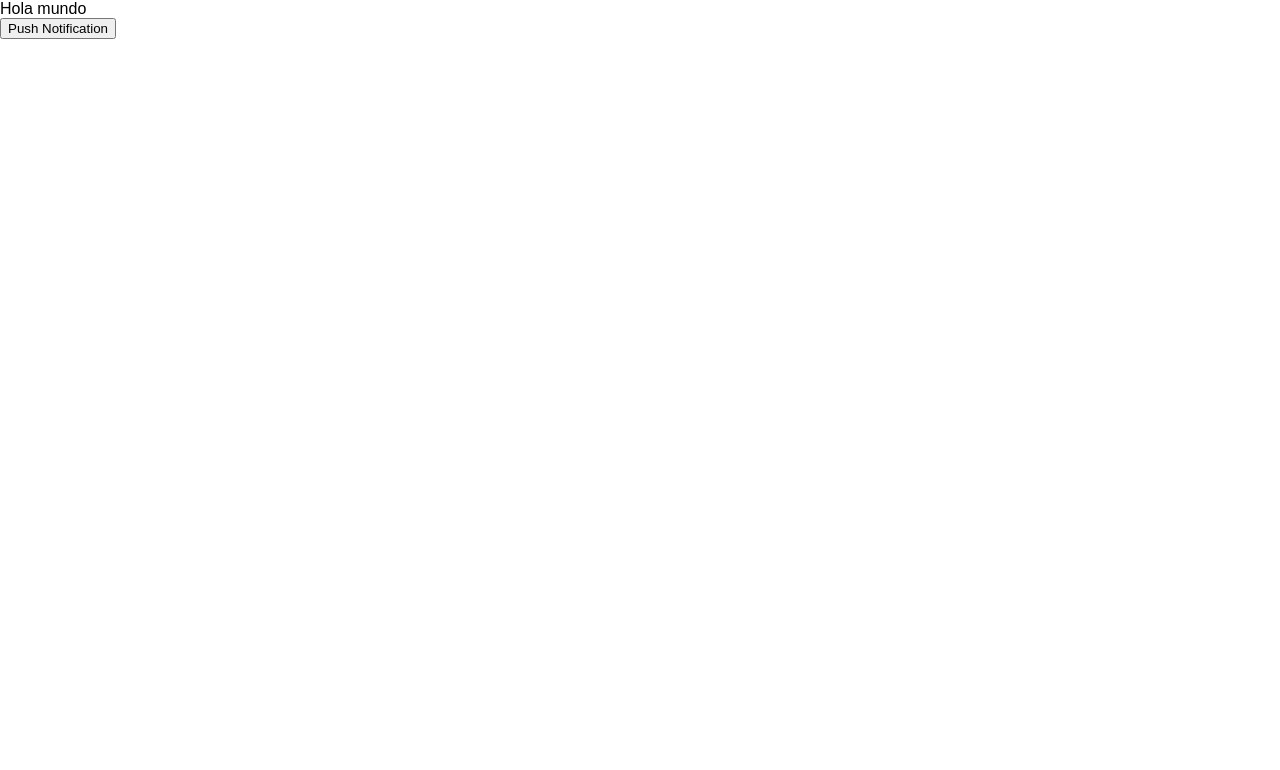
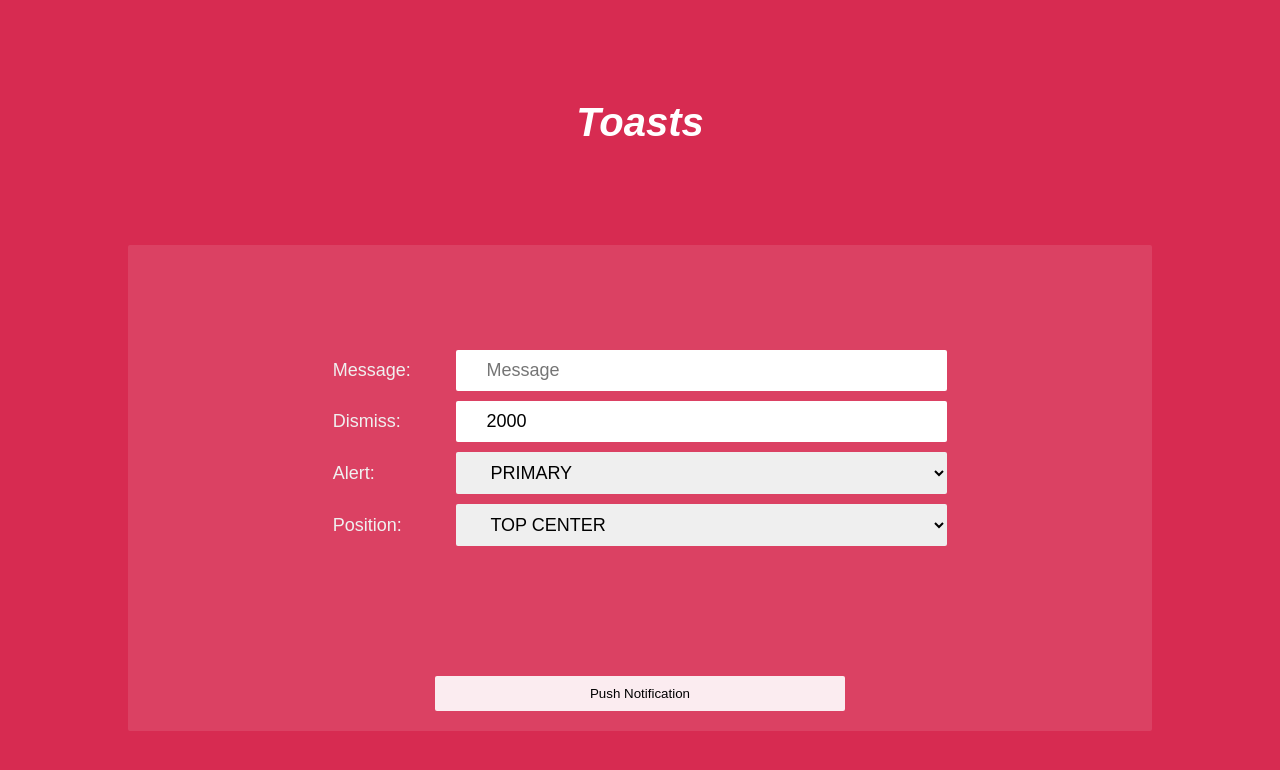
Before and after one commit to adannup/react-redux-toast, a React (Create React App) app: page / in a window 1280 px wide. Shown: the top 770 px of the page. Built offline with nearby package versions, Linux system fonts and the light colour scheme.

Commit message:
Add redux connection, some styles & demo

```diff
--- a/src/App.css
+++ b/src/App.css
@@ -1,28 +1,9 @@
-.App {
-  text-align: center;
+* {
+  border: 0;
+  margin: 0;
+  padding: 0;
 }
 
-.App-logo {
-  animation: App-logo-spin infinite 20s linear;
-  height: 80px;
+body {
+  background: #D72B51;
 }
-
-.App-header {
-  background-color: #222;
-  height: 150px;
-  padding: 20px;
-  color: white;
-}
-
-.App-title {
-  font-size: 1.5em;
-}
-
-.App-intro {
-  font-size: large;
-}
-
-@keyframes App-logo-spin {
-  from { transform: rotate(0deg); }
-  to { transform: rotate(360deg); }
-}
--- /dev/null
+++ b/src/Demo.css
@@ -0,0 +1,68 @@
+button {
+  border: none;
+  cursor: pointer;
+  outline: none;
+}
+
+.btn-ligth {
+  background: rgba(255, 255, 255, 0.9);
+  display: block;
+  position: absolute;
+  bottom: 20px;
+  border-radius: 2px;
+  margin: 0 auto;
+  padding: 10px 22px;
+  width: 40%;
+  left: 30%;
+}
+.btn-ligth:hover {
+  background: rgba(255, 255, 255, 1);
+}
+
+.container {
+  background: rgba(255, 255, 255, 0.1);
+  border-radius: 2px;
+  margin: 0 auto;
+  margin-top: 40px;
+  padding: 100px 0 180px 0;
+  position: relative;
+  width: 80%;
+}
+
+.title-toasts {
+  color: #FFF;
+  font-size: 2.5em;
+  font-style: oblique;
+  text-align: center;
+  margin: 100px 0;
+}
+
+form {
+  margin: 0 auto;
+  width: 60%;
+}
+
+input,
+select {
+  border: none;
+  border-radius: 2px;
+  display: inline-block;
+  font-size: 18px;
+  padding: 10px 5%;
+  outline: none;
+  margin: 5px 0;
+  width: 70%;
+}
+
+select {
+  text-transform: uppercase;
+  width: 80%;
+}
+
+span {
+  font-family: sans-serif;
+  font-size: 18px;
+  display: inline-block;
+  color: #F0F0F0;
+  width: 20%;
+}
--- a/src/Demo.js
+++ b/src/Demo.js
@@ -1,19 +1,95 @@
 import React, { Component } from 'react';
+import PropTypes from 'prop-types';
 import ToastsContainer from './ToastsContainer';
+import './Demo.css';
 
 class Demo extends Component {
+  constructor(props) {
+    super(props);
+    this.state = {
+      fields: {
+        dismiss: 2000,
+        message: '',
+        alert: 'alert-primary',
+        position: 'top-center',
+      },
+    };
+
+    this.onClickAddToast = this.onClickAddToast.bind(this);
+    this.onChangeInput = this.onChangeInput.bind(this);
+  }
+
   onClickAddToast() {
-    this.props.addToast('Hola mundo!');
+    this.props.addToast(
+      this.state.fields.message,
+      this.state.fields.dismiss,
+      this.state.fields.alert,
+      this.state.fields.position,
+    );
+  }
+
+  onChangeInput(e) {
+    const { fields } = this.state;
+    fields[e.target.name] = e.target.value;
+    this.setState({
+      fields,
+    });
   }
 
   render() {
     return (
       <div>
         <ToastsContainer />
-        <button onClick={this.onClickAddToast}>Push Notification</button>
+        <h1 className="title-toasts">Toasts</h1>
+        <div className="container">
+          <form>
+            <label htmlFor="message">
+              <span>Message:</span>
+              <input id="message" type="text" placeholder="Message" name="message" onChange={this.onChangeInput} value={this.state.fields.message} />
+            </label>
+            <label htmlFor="dismiss">
+              <span>Dismiss:</span>
+              <input id="dismiss" type="number" placeholder="2000ms" name="dismiss" onChange={this.onChangeInput} value={this.state.fields.dismiss} />
+            </label>
+            <label htmlFor="alert">
+              <span>Alert:</span>
+              <select id="alert" onChange={this.onChangeInput} name="alert" value={this.state.fields.alert}>
+                <option value="alert-primary">primary</option>
+                <option value="alert-secondary">secondary</option>
+                <option value="alert-success">success</option>
+                <option value="alert-danger">danger</option>
+                <option value="alert-warning">warning</option>
+                <option value="alert-info">info</option>
+                <option value="alert-light">light</option>
+                <option value="alert-dark">dark</option>
+              </select>
+            </label>
+            <label htmlFor="position">
+              <span>Position:</span>
+              <select id="position" onChange={this.onChangeInput} name="position" value={this.state.fields.position}>
+                <option value="top-center">Top Center</option>
+                <option value="top-left">Top Left</option>
+                <option value="top-right">Top Right</option>
+                <option value="bottom-center">Bottom Center</option>
+                <option value="bottom-left">Bottom Left</option>
+                <option value="bottom-right">Bottom Right</option>
+              </select>
+            </label>
+          </form>
+          <button
+            className="btn-ligth"
+            onClick={this.onClickAddToast}
+          >
+            Push Notification
+          </button>
+        </div>
       </div>
     );
   }
 }
 
+Demo.propTypes = {
+  addToast: PropTypes.func.isRequired,
+};
+
 export default Demo;
--- a/src/DemoContainer.js
+++ b/src/DemoContainer.js
@@ -1,10 +1,10 @@
 import { connect } from 'react-redux';
-import addToast from './toastActions';
+import { addToast } from './toastActions';
 import Demo from './Demo';
 
 const mapDispatchToProps = dispatch => ({
-  addToast: message => {
-    dispatch(addToast(message));
+  addToast: (message, dismiss, alert, position) => {
+    dispatch(addToast(message, dismiss, alert, position));
   },
 });
 
--- /dev/null
+++ b/src/Toast.css
@@ -0,0 +1,42 @@
+.toast-notification {
+  /* background: rgba(0,0,0,0.7); */
+  border-radius: 2px;
+  color: #F2F2F2;
+  font-family: sans-serif;
+  margin: 4px 0;
+  padding: 16px 22px 30px 22px;
+  position: relative;
+  /* width: 100%; */
+}
+
+.alert-success {
+  background: rgba(0, 255, 0, 0.5);
+}
+
+.alert-success::before {
+  content: '\002714';
+  background: rgba(0, 255, 0, 0.4);
+  font-size: 22px;
+  position: absolute;
+  left: -62px;
+  top: 0;
+  bottom: 0;
+  padding: 15px 0 15px 22px;
+  width: 40px;
+}
+
+.alert-primary::before {
+  content: '\002714';
+}
+
+.alert-danger::before {
+  content: '\002716';
+}
+
+.alert-warning::before {
+  content: '\0026a0';
+}
+
+.alert-info::before {
+  content: '\0021';
+}
--- a/src/Toast.js
+++ b/src/Toast.js
@@ -1,11 +1,27 @@
 import React, { Component } from 'react';
+import PropTypes from 'prop-types';
+import './Toast.css';
 
 class Toast extends Component {
+  componentDidMount() {
+    setTimeout(() => {
+      // this.props.removeToast(this.props.id);
+      this.props.removeToast();
+    }, this.props.dismiss);
+  }
+
   render() {
+    console.log(this.props);
     return (
-      <div>{this.props.message}</div>
+      <div className={`toast-notification ${this.props.alert}`}>{this.props.children}</div>
     );
   }
 }
 
+Toast.propTypes = {
+  children: PropTypes.string.isRequired,
+  dismiss: PropTypes.number.isRequired,
+  removeToast: PropTypes.func.isRequired,
+};
+
 export default Toast;
--- /dev/null
+++ b/src/ToastContainer.js
@@ -0,0 +1,19 @@
+import { connect } from 'react-redux';
+import { removeToast } from './toastActions';
+import Toast from './Toast';
+
+// const mapDispatchToProps = dispatch => ({
+//   removeToast: id => {
+//     dispatch(removeToast(id));
+//   },
+// });
+
+const mapDispatchToProps = (dispatch, ownProps) => ({
+  removeToast: () => {
+    dispatch(removeToast(ownProps.id));
+  },
+});
+
+const ToastContainer = connect(undefined, mapDispatchToProps)(Toast);
+
+export default ToastContainer;
--- /dev/null
+++ b/src/Toasts.css
@@ -0,0 +1,6 @@
+.container-toasts {
+  position: fixed;
+  margin: 10px;
+  right: 0;
+  width: 22%;
+}
--- a/src/Toasts.js
+++ b/src/Toasts.js
@@ -1,14 +1,21 @@
 import React from 'react';
 import PropTypes from 'prop-types';
-import Toast from './Toast';
+import ToastContainer from './ToastContainer';
+import './Toasts.css';
 
 const Toasts = ({ toasts }) => {
-  // const toastsList = toasts.map(toast => (
-  //   <Toast>{ toast.message }</Toast>
-  // ));
-
+  const toastsList = toasts.map(toast => (
+    <ToastContainer
+      key={toast.id}
+      id={toast.id}
+      dismiss={toast.dismiss}
+      alert={toast.alert}
+    >
+      { toast.message }
+    </ToastContainer>
+  ));
   return (
-    <div>Hola mundo</div>
+    <div className="container-toasts">{toastsList}</div>
   );
 };
 
--- a/src/toastActions.js
+++ b/src/toastActions.js
@@ -11,4 +11,12 @@ const addToast = (
   position,
 });
 
-export default addToast;
+const removeToast = id => ({
+  type: 'REMOVE_TOAST',
+  id,
+});
+
+export {
+  addToast,
+  removeToast,
+};
--- a/src/toastReducer.js
+++ b/src/toastReducer.js
@@ -28,7 +28,7 @@ const toasts = (state = [], action) => {
     case 'ADD_TOAST':
       return [...state, toast(undefined, action)];
     case 'REMOVE_TOAST':
-      return state;
+      return state.filter(s => s.id !== action.id);
     default:
       return state;
   }
```
Also changed, not shown: src/toastRedux.js (+19 -6 lines).
